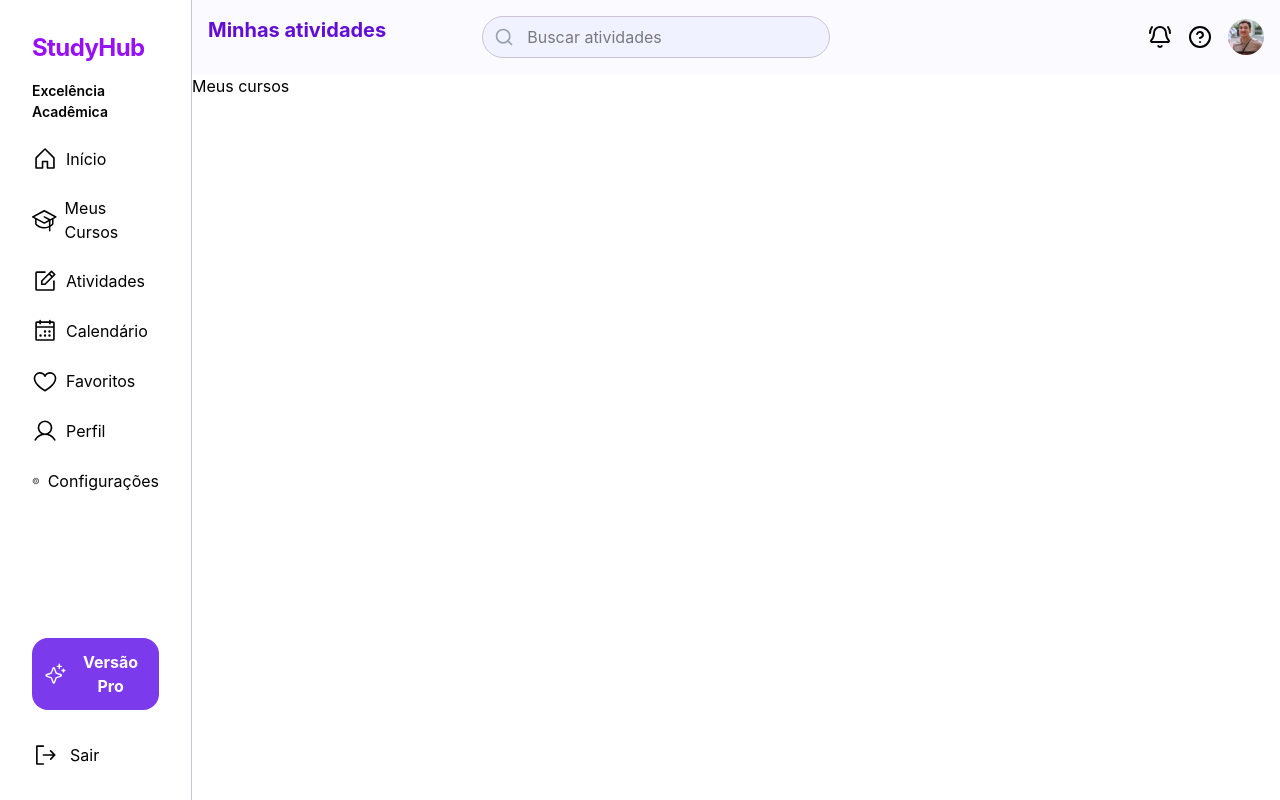
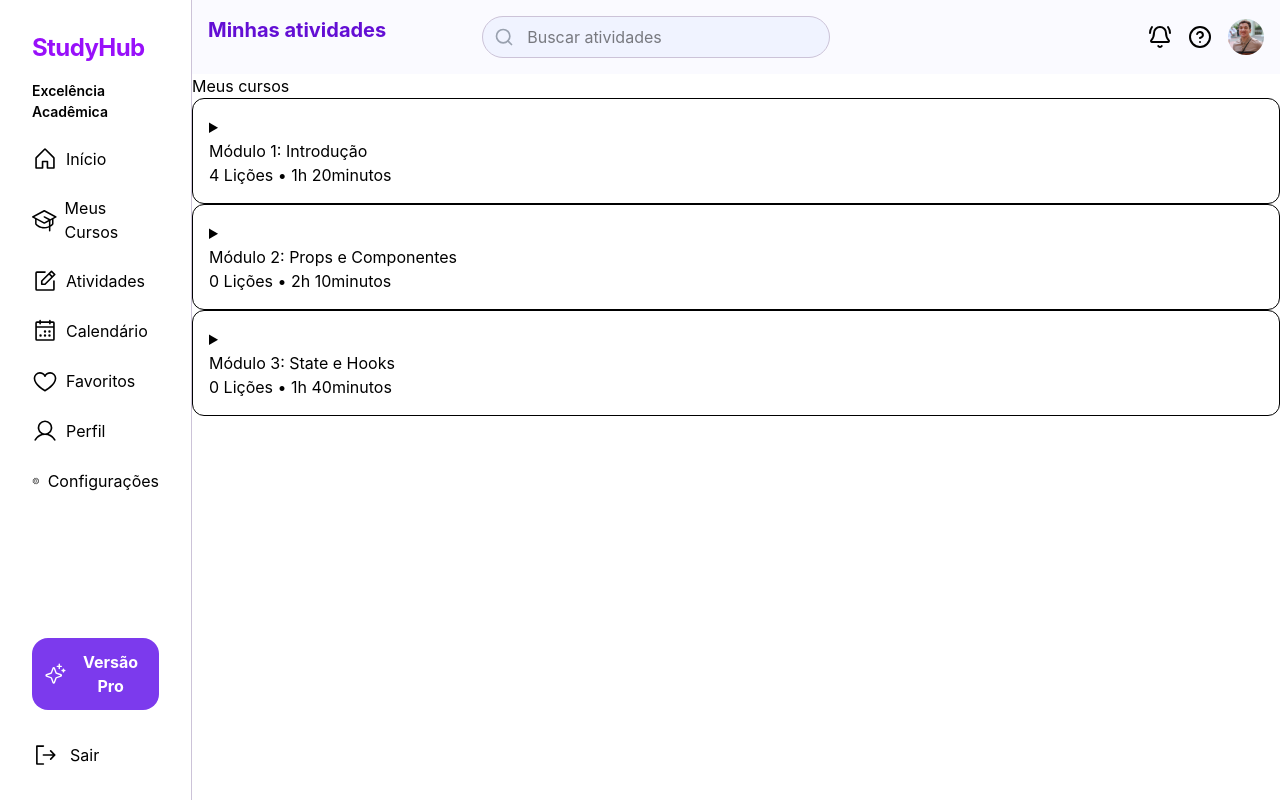
Before and after one commit to FS63-ALDEOTA/studyHub, a React (Vite) app: page /meus-cursos in a window 1280 px wide. Built offline with nearby package versions, Linux system fonts and the light colour scheme.

Commit message:
feat: implementa ModuleCard

```diff
--- /dev/null
+++ b/src/components/ModuleCard.jsx
@@ -0,0 +1,98 @@
+const ModuleCard = () => {
+  const modulos = [
+    {
+      id: 1,
+      titulo: "Módulo 1: Introdução",
+      licoes: [
+        {
+          id: 1,
+          titulo: "O que é React?",
+          duracao: "18:20",
+          status: "concluido",
+        },
+        {
+          id: 2,
+          titulo: "Componentes",
+          duracao: "20:10",
+          status: "concluido",
+        },
+        {
+          id: 3,
+          titulo: "Estrutura de pastas",
+          duracao: "21:30",
+          status: "andamento",
+        },
+        {
+          id: 4,
+          titulo: "Primeiro projeto",
+          duracao: "20:10",
+          status: "bloqueado",
+        },
+      ],
+      tempo: "1h 20minutos",
+    },
+    {
+      id: 2,
+      titulo: "Módulo 2: Props e Componentes",
+      licoes: [],
+      tempo: "2h 10minutos",
+    },
+    {
+      id: 3,
+      titulo: "Módulo 3: State e Hooks",
+      licoes: [],
+      tempo: "1h 40minutos",
+    },
+  ];
+
+
+  return (
+    <>
+      {modulos.map((modulo) => {
+
+        const moduloConcluido =
+          modulo.licoes.length > 0 &&
+          modulo.licoes.every((licao) => licao.status === "concluido");
+          return (
+
+            <details key={modulo.id} className="border rounded-xl p-4">
+              <summary className="cursor-pointer">
+                <h2>{modulo.titulo}</h2>
+                <span>
+                  {modulo.licoes.length} Lições • {modulo.tempo}
+                </span>
+              </summary>
+          <div>
+            {modulo.licoes.map((licao) => {
+              let icone;
+              let classeIcone;
+
+              if (licao.status === "concluido") {
+                icone = "✅";
+                classeIcone = "text-green-500";
+              } else if (licao.status === "andamento") {
+                icone = "⏳";
+                classeIcone = "text-blue-500";
+              } else if (licao.status === "bloqueado") {
+                icone = "🔒";
+                classeIcone = "text-gray-500";
+              }
+
+              return (
+                <div key={licao.id}>
+                <span className={classeIcone}>{icone}</span>
+                <span>{licao.titulo}</span>
+                <span>Duração: {licao.duracao}</span>
+              </div>
+              );
+            })
+            }
+          </div>
+        </details>)
+      }
+    )}
+    </>
+  );
+}
+
+export default ModuleCard
--- a/src/pages/Courses.jsx
+++ b/src/pages/Courses.jsx
@@ -1,8 +1,11 @@
+import ModuleCard from "../components/ModuleCard"
 
 const Courses = () => {
   return (
     <div>
       <h1>Meus cursos</h1>
+
+      <ModuleCard />
     </div>
   )
 }
```
